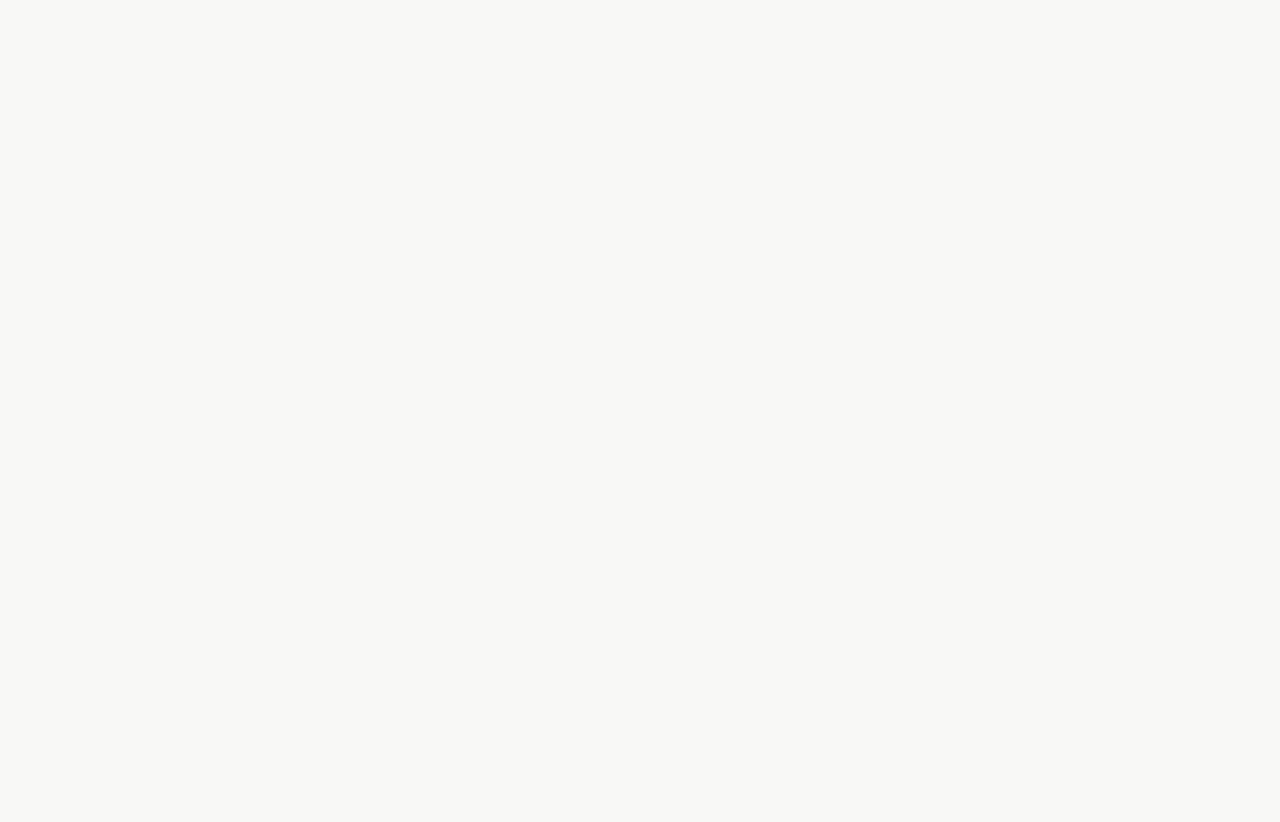
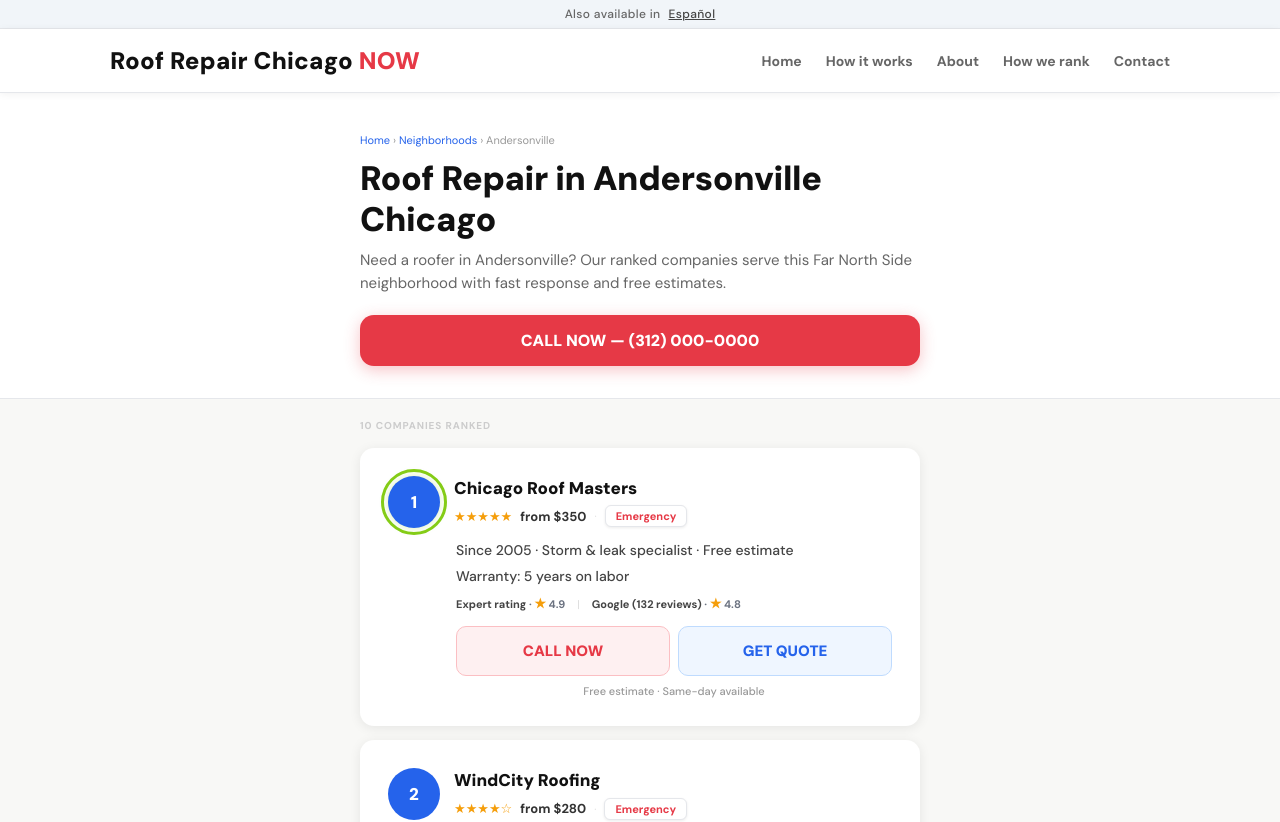
Before and after one commit to dm100usa-oss/roof-repair-chicago-now, a Next.js app: page /neighborhoods/andersonville in a window 1280 px wide. Before the commit this address had no page. Shown: the top 822 px of the page. Before the commit the page ends 800 px from the top, so only its background shows below. Built offline with nearby package versions, Linux system fonts and the light colour scheme.

Commit message:
Add files via upload

```diff
--- a/src/app/neighborhoods/[slug]/page.tsx
+++ b/src/app/neighborhoods/[slug]/page.tsx
@@ -2,21 +2,19 @@
 import { notFound } from 'next/navigation'
 import { neighborhoods } from '@/lib/neighborhoods'
 import { companies, MAIN_PHONE, MAIN_PHONE_DISPLAY } from '@/lib/companies'
-import { locales, type Locale } from '@/lib/i18n'
 import CompanyCard from '@/components/CompanyCard'
 import InternalLinks from '@/components/InternalLinks'
 import styles from '../neighborhood.module.css'
 
-type Props = { params: { lang: string; slug: string } }
+type Props = { params: { slug: string } }
 
 export function generateStaticParams() {
-  return locales.flatMap(lang => neighborhoods.map(n => ({ lang, slug: n.slug })))
+  return neighborhoods.map(n => ({ slug: n.slug }))
 }
 
 export function generateMetadata({ params }: Props): Metadata {
   const n = neighborhoods.find(n => n.slug === params.slug)
   if (!n) return {}
-  const isEs = params.lang === 'es'
   return {
     title: `${n.title} — Roof Repair Chicago NOW`,
     description: n.metaDescription,
@@ -30,58 +28,73 @@
   }
 }
 
-export default function LangNeighborhoodPage({ params }: Props) {
+export default function NeighborhoodPage({ params }: Props) {
   const n = neighborhoods.find(n => n.slug === params.slug)
   if (!n) notFound()
-  const lang = params.lang as Locale
-  if (!locales.includes(lang)) notFound()
-  const isEs = lang === 'es'
 
-  const labels = {
-    home: isEs ? 'Inicio' : 'Home',
-    neighborhoods: isEs ? 'Barrios' : 'Neighborhoods',
-    ranked: isEs ? '10 empresas clasificadas' : '10 companies ranked',
-    about: isEs ? `Sobre techados en ${n.name}` : `About roofing in ${n.name}`,
-    faqTitle: isEs ? `Preguntas sobre reparación de techos en ${n.name}` : `Questions about roof repair in ${n.name}`,
-    ctaH2: isEs ? `¿Necesita un techero en ${n.name} hoy?` : `Need a roofer in ${n.name} today?`,
-    ctaP: isEs ? 'Llame a nuestro centro de despacho — lo conectamos con un techero disponible rápido. Gratis, sin compromiso.' : "Call our dispatch center — we'll connect you with an available roofer fast. Free, no obligation.",
-    callNow: isEs ? `LLAMAR AHORA — ${MAIN_PHONE_DISPLAY}` : `CALL NOW — ${MAIN_PHONE_DISPLAY}`,
+  const jsonLd = {
+    '@context': 'https://schema.org',
+    '@graph': [
+      {
+        '@type': 'WebPage',
+        name: n.title,
+        url: `https://roofrepairchicagonow.com/neighborhoods/${n.slug}`,
+        description: n.metaDescription,
+      },
+      {
+        '@type': 'BreadcrumbList',
+        itemListElement: [
+          { '@type': 'ListItem', position: 1, name: 'Home', item: 'https://roofrepairchicagonow.com' },
+          { '@type': 'ListItem', position: 2, name: n.name, item: `https://roofrepairchicagonow.com/neighborhoods/${n.slug}` },
+        ],
+      },
+      {
+        '@type': 'FAQPage',
+        mainEntity: n.faq.map(f => ({
+          '@type': 'Question',
+          name: f.q,
+          acceptedAnswer: { '@type': 'Answer', text: f.a },
+        })),
+      },
+    ],
   }
 
   return (
     <div className={styles.page}>
+      <script type="application/ld+json" dangerouslySetInnerHTML={{ __html: JSON.stringify(jsonLd) }} />
+
       <section className={styles.hero}>
         <div className={styles.heroInner}>
           <div className={styles.breadcrumb}>
-            <a href={isEs ? '/es' : '/'}>{labels.home}</a> › <a href={isEs ? '/es/neighborhoods' : '/neighborhoods'}>{labels.neighborhoods}</a> › {n.name}
+            <a href="/">Home</a> › <a href="/neighborhoods">Neighborhoods</a> › {n.name}
           </div>
           <h1>{n.title}</h1>
           <p>{n.intro}</p>
           <a href={`tel:${MAIN_PHONE}`} className={styles.btnCall}>
-            {labels.callNow}
+            CALL NOW — {MAIN_PHONE_DISPLAY}
           </a>
         </div>
       </section>
 
       <section className={styles.companies}>
         <div className={styles.companiesInner}>
-          <div className={styles.sectionLabel}>{labels.ranked}</div>
+          <div className={styles.sectionLabel}>10 companies ranked</div>
           {companies.map((company, i) => (
-            <CompanyCard key={company.id} company={company} isFirst={i === 0} lang={lang} />
+            <CompanyCard key={company.id} company={company} isFirst={i === 0} />
           ))}
         </div>
       </section>
 
       <section className={styles.areaInfo}>
         <div className={styles.areaInner}>
-          <h2>{labels.about}</h2>
+          <h2>About roofing in {n.name}</h2>
           <p>{n.areaText}</p>
         </div>
       </section>
 
       <section className={styles.faq}>
         <div className={styles.faqInner}>
-          <div className={styles.faqTitle}>{labels.faqTitle}</div>
+          <div className={styles.faqTitle}>Questions about roof repair in {n.name}</div>
           {n.faq.map(item => (
             <details key={item.q} className={styles.faqItem}>
               <summary className={styles.faqQ}>{item.q}</summary>
@@ -95,10 +108,10 @@
 
       <section className={styles.ctaBottom}>
         <div className={styles.ctaInner}>
-          <h2>{labels.ctaH2}</h2>
-          <p>{labels.ctaP}</p>
+          <h2>Need a roofer in {n.name} today?</h2>
+          <p>Call our dispatch center — we'll connect you with an available roofer fast. Free, no obligation.</p>
           <a href={`tel:${MAIN_PHONE}`} className={styles.btnCallDark}>
-            {labels.callNow}
+            CALL NOW — {MAIN_PHONE_DISPLAY}
           </a>
         </div>
       </section>
```
